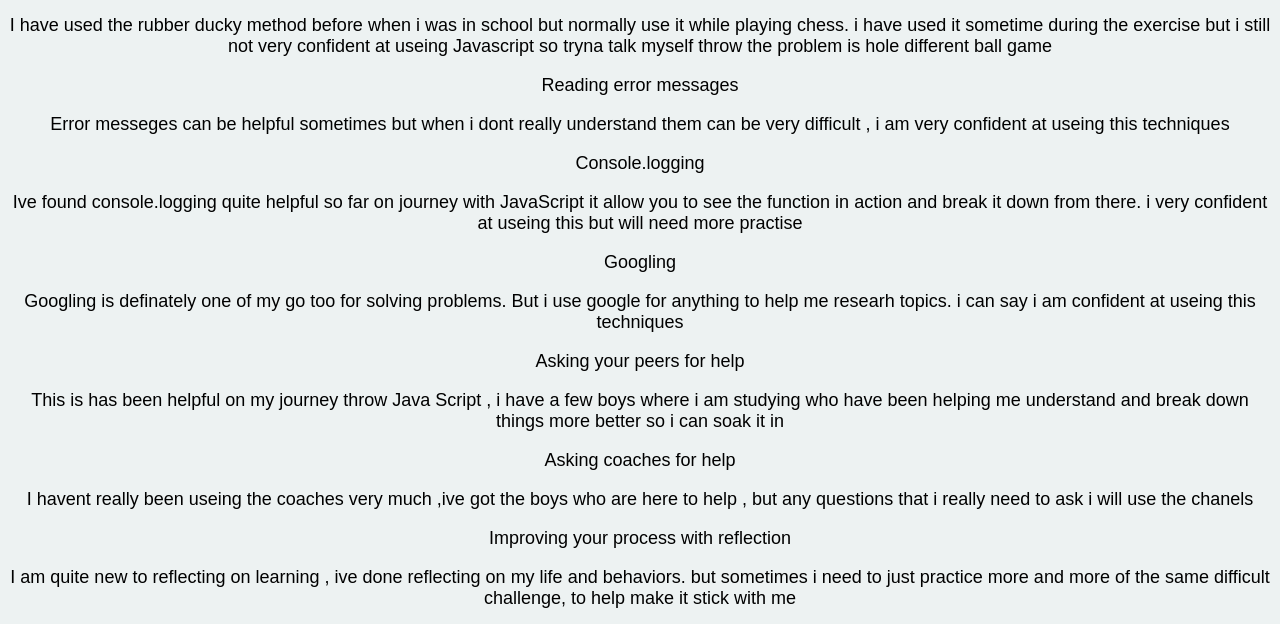
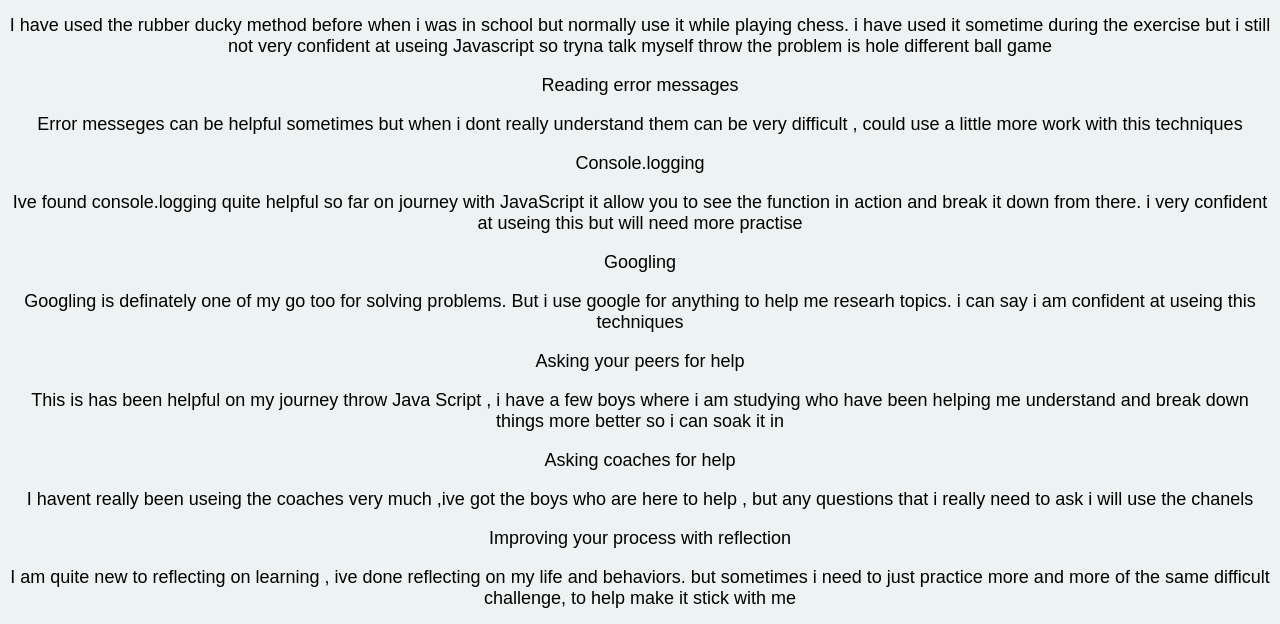
Before and after one commit to nathan-emmerson1/nathan, a plain HTML site: page blog/problem-solving.html in a window 1280 px wide. Shown: the part 2012-2636 px from the top of the page. Drawn offline with Linux system fonts and the light colour scheme.

Commit message:
added to problem solving

```diff
--- a/blog/problem-solving.html
+++ b/blog/problem-solving.html
@@ -92,8 +92,8 @@
       <strong><p>Reading error messages</p></strong>
       <p>
         Error messeges can be helpful sometimes but when i dont really
-        understand them can be very difficult , i am very confident at useing
-        this techniques
+        understand them can be very difficult , could use a little more work
+        with this techniques
       </p>
       <strong><p>Console.logging</p></strong>
       <p>
```
